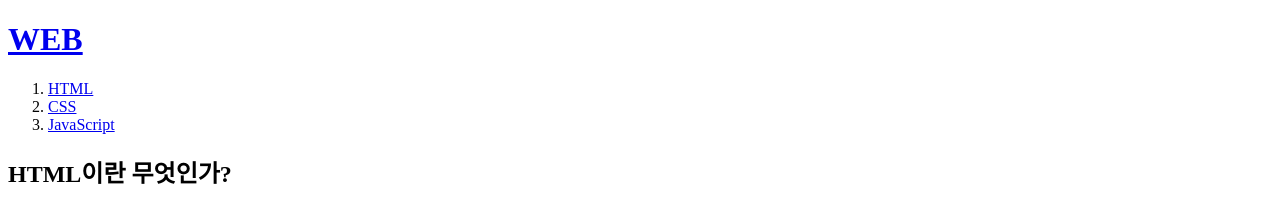
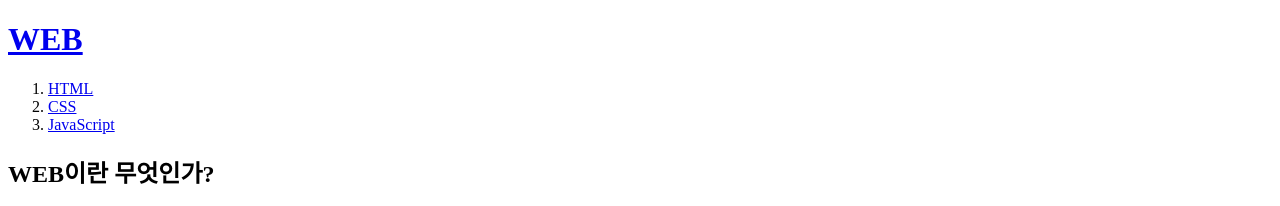
Before and after one commit to sunghyun0610/my-first-web-site, a plain HTML site: page index.html in a window 1280 px wide. Shown: the top 206 px of the page. Drawn offline with Linux system fonts and the light colour scheme.

Commit message:
Add files via upload

```diff
--- a/index.html
+++ b/index.html
@@ -17,7 +17,7 @@
 
 
 
-<h2>HTML이란 무엇인가?</h2>
+<h2>WEB이란 무엇인가?</h2>
 <p>
     The World Wide Web (abbreviated WWW or the Web) is an information space where documents and other web resources are identified by Uniform Resource Locators (URLs), interlinked by hypertext links, and can be accessed via the Internet.<br>
     English scientist Tim Berners-Lee invented the World Wide Web in 1989.<br>
```
